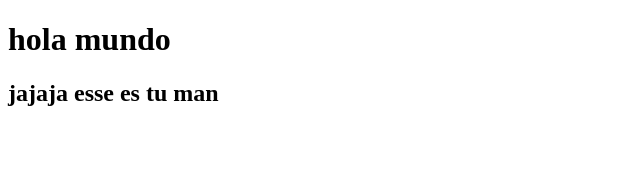
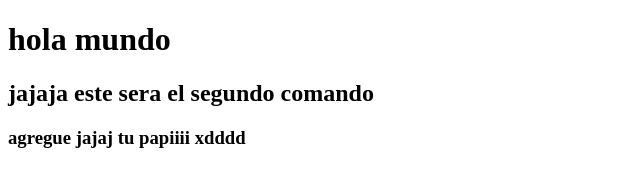
Before and after one commit to VICO3030/ELLA-NO-TE-AMA, a plain HTML site: page index.html in a window 1280 px wide. Shown: the whole page, without its empty margins (0-640 px from the left). Drawn offline with Linux system fonts and the light colour scheme.

Commit message:
jaja te repo

```diff
--- a/index.html
+++ b/index.html
@@ -8,6 +8,7 @@
 </head>
 <body>
     <h1>hola mundo</h1>
-    <h2>jajaja esse es tu man</h2>
+    <h2>jajaja este sera el segundo comando</h2>
+    <h3>agregue jajaj tu papiiii xdddd</h3>
 </body>
 </html>
```
